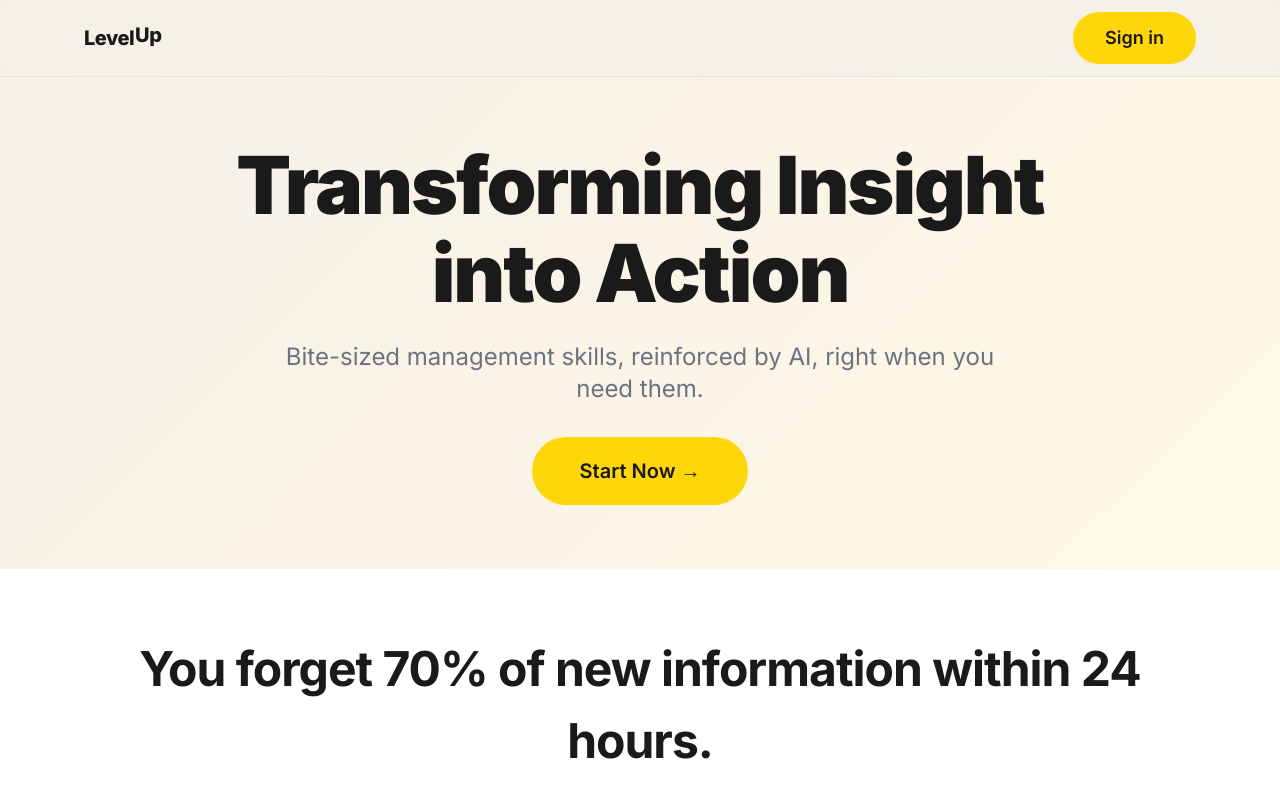
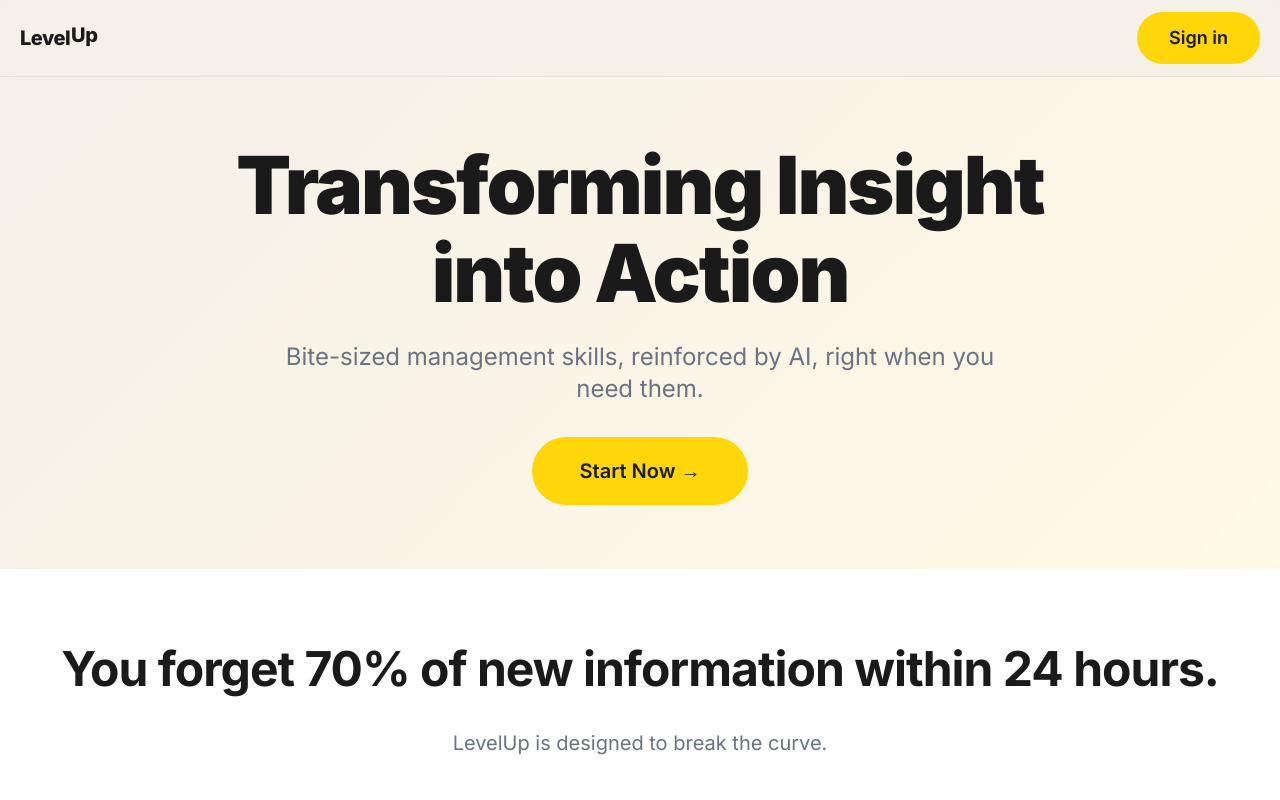
Before and after one commit to Coda1977/Levelup5, a Next.js app: page / in a window 1280 px wide. Shown: the top 800 px of the page. Built offline with nearby package versions, Linux system fonts and the light colour scheme; no server answers.

Commit message:
Fix desktop learn page: remove TTS sticky positioning and widen text content to match TTS width

```diff
--- a/src/app/globals.css
+++ b/src/app/globals.css
@@ -192,7 +192,7 @@ body {
 }
 
 .container-max {
-  max-width: 72rem; /* 1152px */
+  max-width: 90rem; /* 1440px */
   margin-left: auto;
   margin-right: auto;
 }
--- a/src/app/learn/[id]/page.tsx
+++ b/src/app/learn/[id]/page.tsx
@@ -110,7 +110,7 @@ export default async function ChapterPage({ params }: Params) {
         )}
 
         <article
-          className="prose prose-sm sm:prose lg:prose-lg max-w-none bg-white rounded-xl sm:rounded-2xl p-4 sm:p-6 md:p-8 shadow-sm"
+          className="prose prose-sm sm:prose lg:prose-lg !max-w-none bg-white rounded-xl sm:rounded-2xl p-4 sm:p-6 md:p-8 shadow-sm"
           // Content sanitized via strict allowlist sanitizer
           dangerouslySetInnerHTML={{ __html: safeHtml }}
         />
--- a/src/components/AudioPlayer.tsx
+++ b/src/components/AudioPlayer.tsx
@@ -91,7 +91,7 @@ export default function AudioPlayer({ audioUrl, title }: AudioPlayerProps) {
   const speedOptions = [0.5, 0.75, 1.0, 1.25, 1.5, 2.0];
 
   return (
-    <div className="bg-white rounded-2xl shadow-sm border border-gray-200 p-4 mb-6 md:sticky md:top-20 z-30">
+    <div className="bg-white rounded-2xl shadow-sm border border-gray-200 p-4 mb-6 z-30">
       <audio ref={audioRef} src={audioUrl} preload="metadata" />
 
       {/* Title with Collapse Button */}
```
